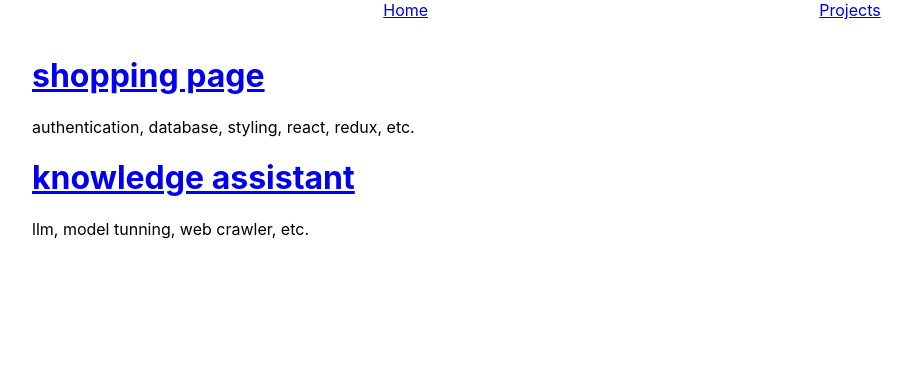
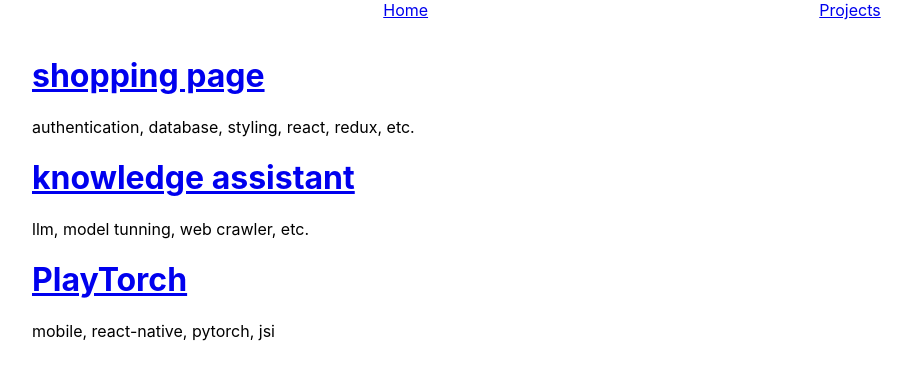
Before and after one commit to liuyinglao/portfolio-website, a React (Create React App) app: page /projects in a window 1280 px wide. Shown: the top 380 px of the page, without its empty margins (8-919 px from the left). Built offline with nearby package versions, Linux system fonts and the light colour scheme.

Commit message:
add fake links to project

```diff
--- a/src/routes/projects.component.jsx
+++ b/src/routes/projects.component.jsx
@@ -4,15 +4,24 @@
     {
       name: "shopping page",
       description: "authentication, database, styling, react, redux, etc.",
+      link: "https://google.com",
     },
     {
       name: "knowledge assistant",
       description: "llm, model tunning, web crawler, etc.",
+      link: "https://google.com",
+    },
+    {
+      name: "PlayTorch",
+      description: "mobile, react-native, pytorch, jsi",
+      link: "https://playtorch.dev/",
     },
   ];
   const listItems = projects.map((item) => (
     <div>
-      <Link><h1>{item.name}</h1></Link>
+      <Link to={item.link}>
+        <h1>{item.name}</h1>
+      </Link>
       <p>{item.description}</p>
     </div>
   ));
```
